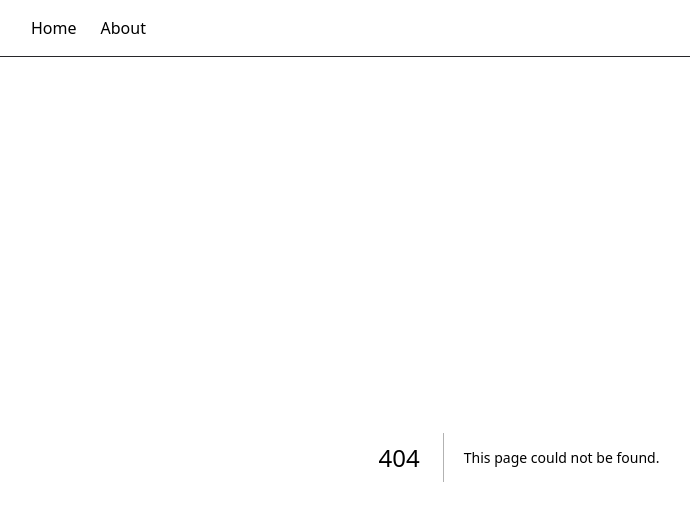
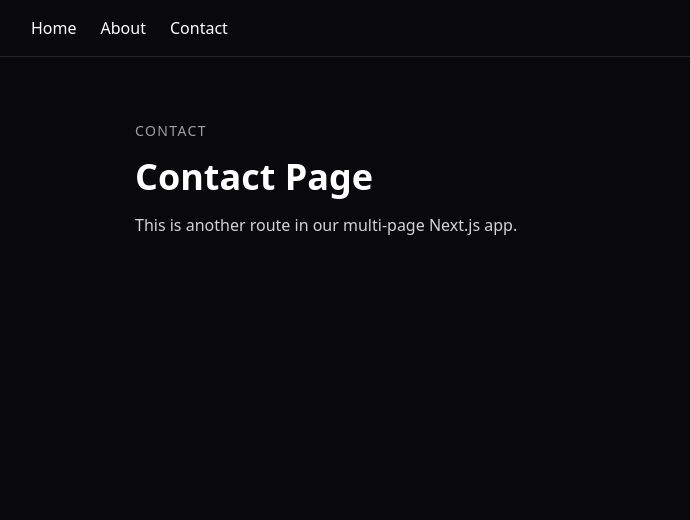
Before and after one commit to foysaliio/Nextjs-Mastery-Journey, a Next.js app: page /contact in a window 1280 px wide. Before the commit this address had no page. Shown: the top 520 px of the page, without its empty margins (121-811 px from the left). Built offline with nearby package versions, Linux system fonts and the light colour scheme.

Commit message:
feat(nextjs): build multi page app

```diff
--- /dev/null
+++ b/src/app/contact/page.tsx
@@ -0,0 +1,19 @@
+const ContactPage = () => {
+  return (
+    <main className="min-h-screen bg-zinc-950 px-6 py-16 text-white">
+      <div className="mx-auto max-w-3xl">
+        <p className="text-sm uppercase tracking-widest text-zinc-400">
+          Contact
+        </p>
+
+        <h1 className="mt-4 text-4xl font-bold">Contact Page</h1>
+
+        <p className="mt-4 text-zinc-300">
+          This is another route in our multi-page Next.js app.
+        </p>
+      </div>
+    </main>
+  );
+};
+
+export default ContactPage;
--- a/src/app/layout.tsx
+++ b/src/app/layout.tsx
@@ -24,6 +24,9 @@ export default function RootLayout({
             <Link href="/about" className="transition hover:text-blue-400">
               About
             </Link>
+            <Link href="/contact" className="transition hover:text-blue-400">
+              Contact
+            </Link>
           </nav>
         </header>
 
```
